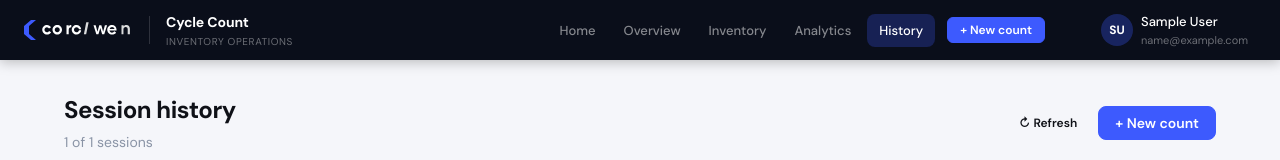
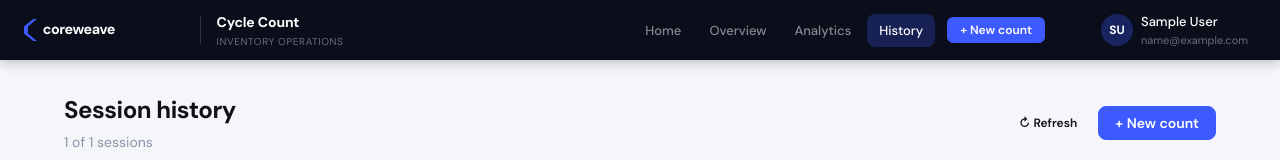
Before and after one commit to tay-athlabs/cw-cycle-count-v2, a React (Vite) app: page /cw-cycle-count-v2/history in a window 1280 px wide. Shown: the top 160 px of the page. Built offline with nearby package versions, Linux system fonts and the light colour scheme; no server answers; sample sign-in values are in the browser's storage.

Commit message:
Update NavBar.jsx

```diff
--- a/src/components/NavBar.jsx
+++ b/src/components/NavBar.jsx
@@ -4,23 +4,41 @@ import { useAuth } from '../context/AuthContext'
 const NAV_LINKS = [
   { path: '/',            label: 'Home'      },
   { path: '/overview',    label: 'Overview'  },
-  { path: '/inventory',   label: 'Inventory' },
   { path: '/analytics',   label: 'Analytics' },
   { path: '/history',     label: 'History'   },
 ]
 
+/**
+ * CoreWeave logo — blue chevron mark + white wordmark.
+ * Recreated as clean SVG matching the official brand asset.
+ */
 function CWLogo() {
   return (
-    <svg className="navbar-cw-logo" viewBox="0 0 436 80" fill="none" xmlns="http://www.w3.org/2000/svg" style={{ height: 20, width: 'auto' }}>
-      <path d="M28 0L0 24v32l28 24h20L20 56V24L48 0H28z" fill="#3D5AFE"/>
-      <path d="M92 58c-10.5 0-19-8.5-19-19s8.5-19 19-19c7 0 13.1 3.8 16.4 9.4l-8.2 4.7A10.3 10.3 0 0092 28.8c-5.5 0-10 4.5-10 10.2s4.5 10.2 10 10.2c3.4 0 6.6-2.1 8.2-5.3l8.2 4.7C105.1 54.2 99 58 92 58z" fill="white"/>
-      <path d="M133 58c-10.5 0-19-8.5-19-19s8.5-19 19-19 19 8.5 19 19-8.5 19-19 19zm0-8.8c5.5 0 10-4.5 10-10.2s-4.5-10.2-10-10.2-10 4.5-10 10.2 4.5 10.2 10 10.2z" fill="white"/>
-      <path d="M170 21h8.8v4.6c2.4-3.6 6-5.6 10.4-5.6v9.2c-5.8 0-10.4 3-10.4 10.4V57H170V21z" fill="white"/>
-      <path d="M210 58c-10.5 0-19-8.5-19-19s8.5-19 19-19c9.8 0 17.8 7.4 18.8 17H220c-1-5-5.2-8.4-10-8.4-5.5 0-10 4.5-10 10.2s4.5 10.2 10 10.2c4.8 0 9-3.3 10-8.4h8.8c-1 9.6-9 17.4-18.8 17.4z" fill="white"/>
-      <path d="M249 9h9.6l-10 48h-9L249 9z" fill="white" opacity=".85"/>
-      <path d="M278 21h8.8l7 25.5L301 21h8.4l7.2 25.5L323.6 21h8.8L321 57h-8.4l-7.4-25-7.4 25H289.4L278 21z" fill="white"/>
-      <path d="M352 58c-10.5 0-19-8.5-19-19s8.5-19 19-19c10 0 18.2 7.8 18.2 19v3h-28.4c1 5 5 8.6 10.2 8.6 4 0 7.2-2 9-5.2l7.4 4.2C366 54.8 359.6 58 352 58zm-9.6-22.4H362c-1-4.8-4.8-8-9.6-8s-8.6 3.2-9.6 8z" fill="white"/>
-      <path d="M390 21h8.8v4.4c2.6-3.4 6.4-5.4 11.2-5.4 8 0 13.6 5.6 13.6 14.8V57h-8.8V37c0-5.4-3.4-9-8.4-9-5.2 0-8.6 3.8-8.6 9.4V57H390V21z" fill="white" opacity=".85"/>
+    <svg
+      className="navbar-cw-logo"
+      viewBox="0 0 580 80"
+      fill="none"
+      xmlns="http://www.w3.org/2000/svg"
+      style={{ height: 22, width: 'auto' }}
+      aria-label="CoreWeave"
+    >
+      {/* Chevron mark */}
+      <path
+        d="M33.6 0L0 27.2v25.6L33.6 80h12.8L14.4 52.8V27.2L46.4 0H33.6z"
+        fill="#3D5AFE"
+      />
+      {/* Wordmark — 'coreweave' */}
+      <text
+        x="68"
+        y="55"
+        fontFamily="'DM Sans', system-ui, -apple-system, sans-serif"
+        fontSize="52"
+        fontWeight="700"
+        fill="#FFFFFF"
+        letterSpacing="-1.5"
+      >
+        coreweave
+      </text>
     </svg>
   )
 }
```
